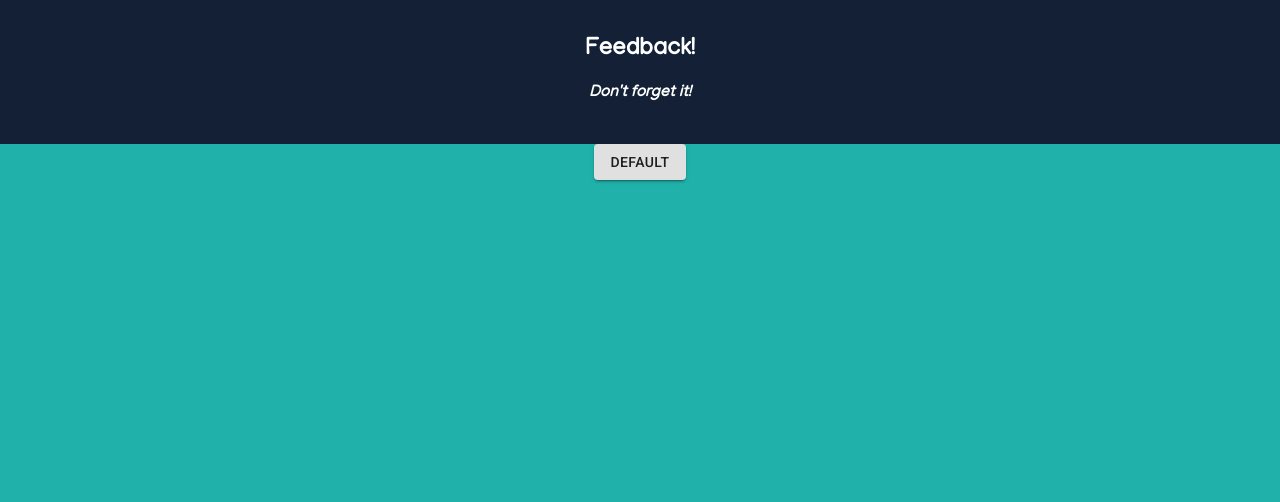
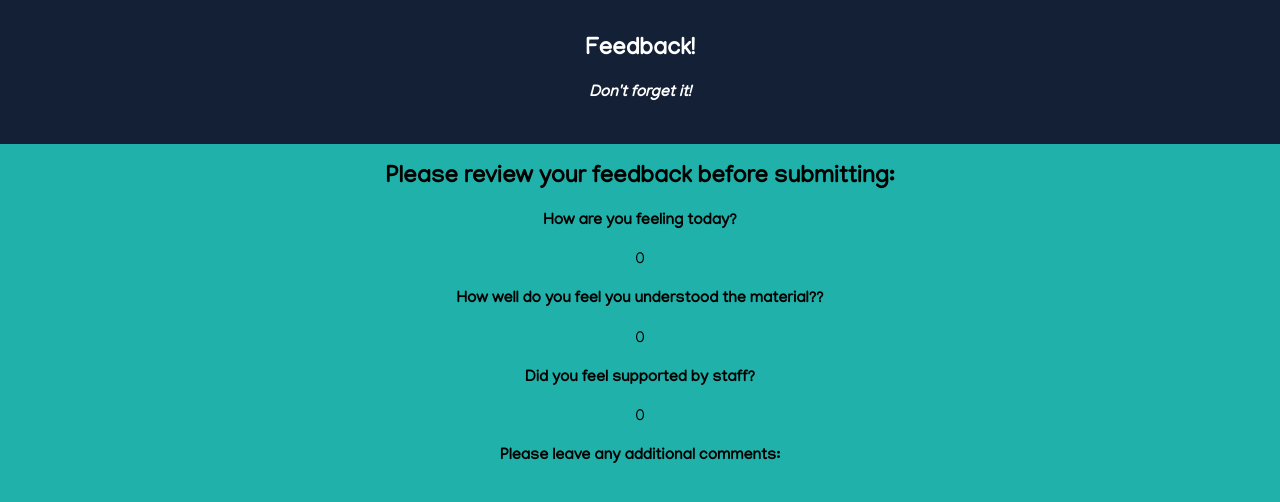
Before and after one commit to macypruitt/redux-feedback-loop, a React (Create React App) app: page /#/review in a window 1280 px wide. Shown: the top 502 px of the page. Built offline with nearby package versions, Linux system fonts and the light colour scheme.

Commit message:
created ReviewFeedback functionality

```diff
--- a/src/components/Pages/Comments/Comments.js
+++ b/src/components/Pages/Comments/Comments.js
@@ -19,7 +19,7 @@ class Comments extends Component {
     handleClickSubmit = (event) => {
         //event.preventDefault();
         this.props.dispatch({type:'SET_COMMENTS', payload: this.state.comments});
-        this.props.history.push('/comments');
+        this.props.history.push('/review');
     }
 
     render() {
--- a/src/components/Pages/ReviewFeedback/ReviewFeedback.js
+++ b/src/components/Pages/ReviewFeedback/ReviewFeedback.js
@@ -1,7 +1,7 @@
 import React, { Component } from 'react';
 import { connect } from 'react-redux';
 import mapStoreToProps from '../../../modules/mapStoreToProps';
-import Button from '@material-ui/core/Button';
+
 
 class ReviewFeedback extends Component {
     handleClick = (event) => {
@@ -10,13 +10,27 @@ class ReviewFeedback extends Component {
 
     render() {
 
+        const feelingRating = this.props.store.allFeedbackReducer.feeling;
+        const understandingRating = this.props.store.allFeedbackReducer.understanding;
+        const supportedRating = this.props.store.allFeedbackReducer.supported;
+        const comments = this.props.store.allFeedbackReducer.comments;
 
         return (
             <div>
+                <h2>Please review your feedback before submitting:</h2>
+                <h4>How are you feeling today?</h4>
+                {feelingRating}
 
-            <Button variant="contained" onClick={this.handleClick} >
-            Default
-            </Button>
+                <h4>How well do you feel you understood the material??</h4>
+                {understandingRating}
+
+                <h4>Did you feel supported by staff?</h4>
+                {supportedRating}
+
+                <h4>Please leave any additional comments:</h4>
+                {comments}
+
+
 
             </div>
         )
```
